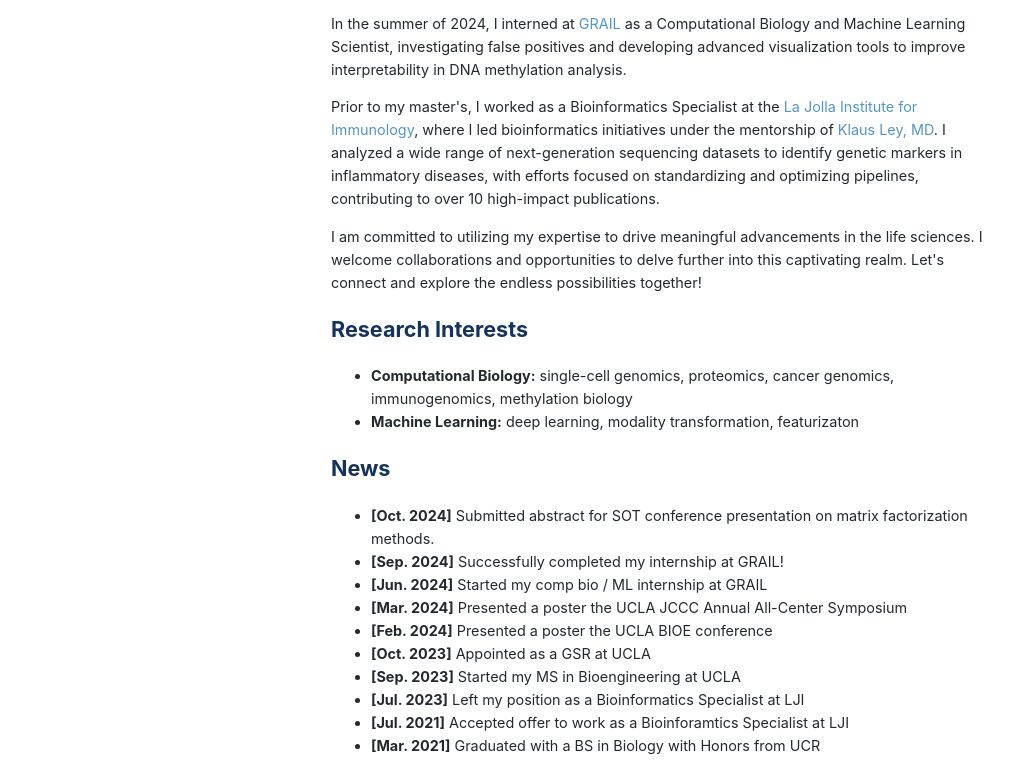
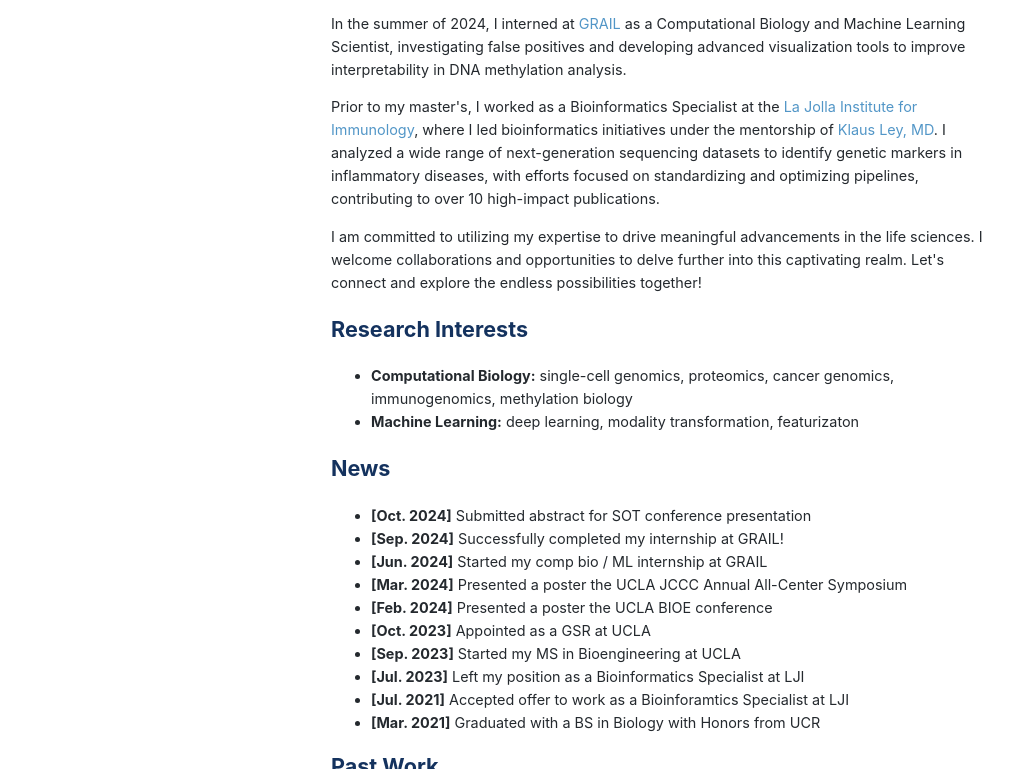
Before and after one commit to sujitsilas/sujitsilas.github.io, a plain HTML site: page index.html in a window 1280 px wide. Shown: the part 294-1063 px from the top of the page, without its empty margins (129-1148 px from the left). Drawn offline with Linux system fonts and the light colour scheme; some icons are missing.

Commit message:
Update index.html

```diff
--- a/index.html
+++ b/index.html
@@ -204,7 +204,7 @@
 
         <h2 id="news">News</h2>
         <ul>
-	  <li><strong>[Oct. 2024]</strong> Submitted abstract for SOT conference presentation on matrix factorization methods.</li>
+	  <li><strong>[Oct. 2024]</strong> Submitted abstract for SOT conference presentation</li>
 	  <li><strong>[Sep. 2024]</strong> Successfully completed my internship at GRAIL!</li>
 	  <li><strong>[Jun. 2024]</strong> Started my comp bio / ML internship at GRAIL</li>
           <li><strong>[Mar. 2024]</strong> Presented a poster the UCLA JCCC Annual All-Center Symposium</li>
```
